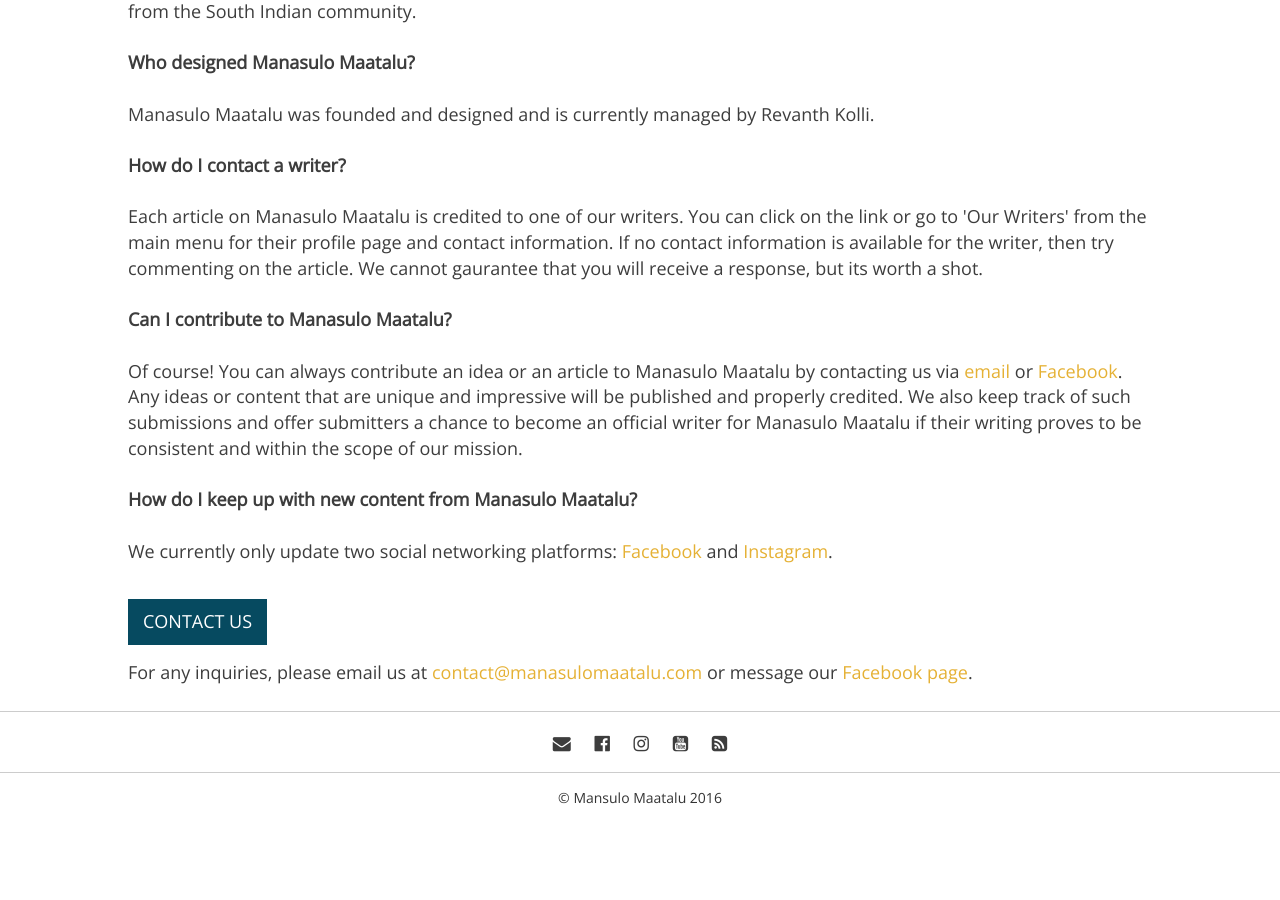
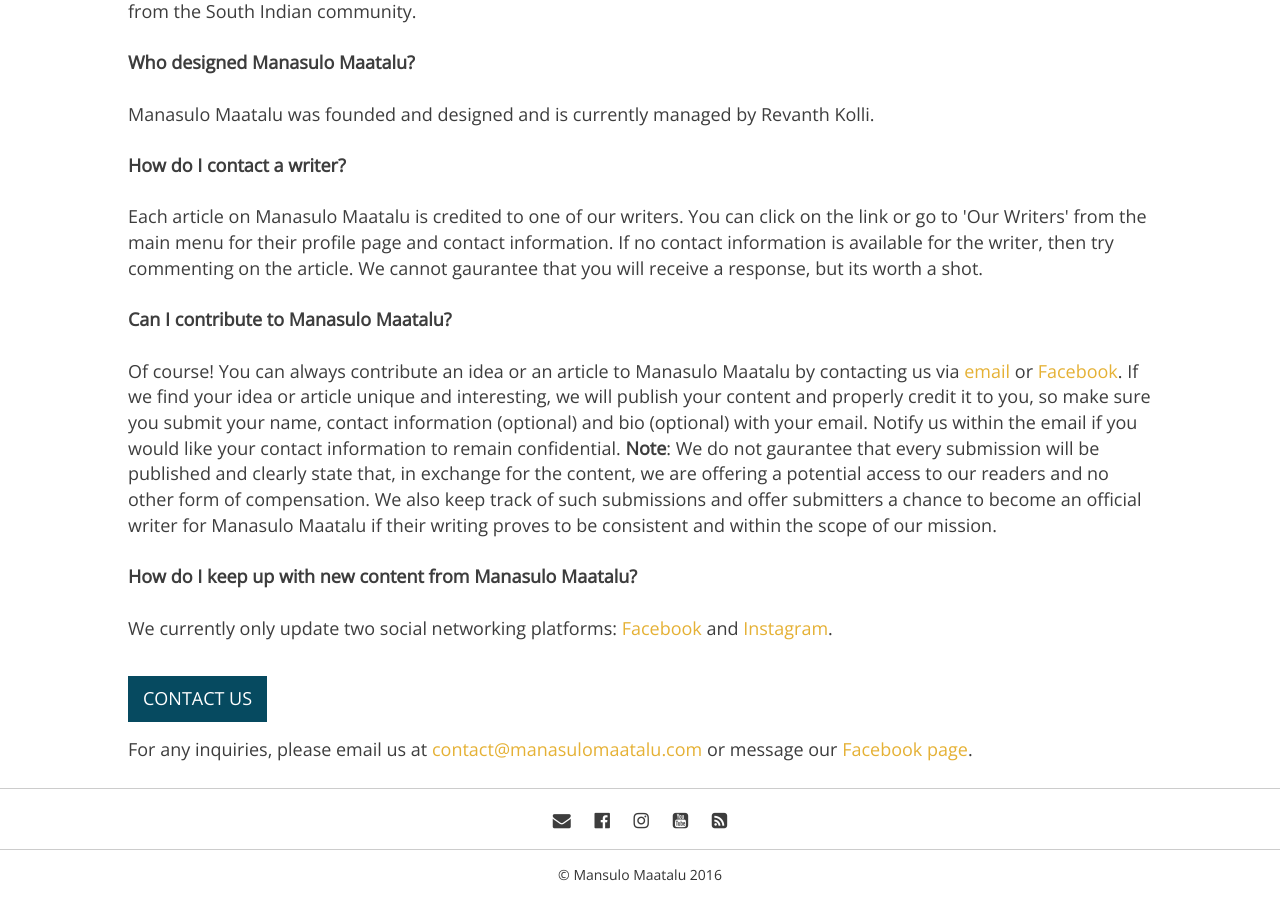
Before and after one commit to revanthkolli/manasulomaatalu, a Jekyll site: the page built from about.md, in a window 1280 px wide and 900 px high, scrolled down 1071 px. Built offline with Jekyll 4.4.1, drawn with Linux system fonts in a browser that asks for light colours; nearby versions of some CDN libraries; some web fonts are replaced; before the commit the page ends 1894 px from its top, so only the background shows below that.

Commit message:
updated about

```diff
--- a/about.md
+++ b/about.md
@@ -43,7 +43,7 @@ permalink: /about/
     <br>
     <br><b id="submissions"> Can I contribute to Manasulo Maatalu? </b>
     <br><br>
-    Of course! You can always contribute an idea or an article to Manasulo Maatalu by contacting us via <a href="mailto:contact@manasulomaatalu.com">email</a> or <a href="http://facebook.com/ManasuloMaatalu/" target="_blank">Facebook</a>. Any ideas or content that are unique and impressive will be published and properly credited. We also keep track of such submissions and offer submitters a chance to become an official writer for Manasulo Maatalu if their writing proves to be consistent and within the scope of our mission.
+    Of course! You can always contribute an idea or an article to Manasulo Maatalu by contacting us via <a href="mailto:contact@manasulomaatalu.com">email</a> or <a href="http://facebook.com/ManasuloMaatalu/" target="_blank">Facebook</a>. If we find your idea or article unique and interesting, we will publish your content and properly credit it to you, so make sure you submit your name, contact information (optional) and bio (optional) with your email. Notify us within the email if you would like your contact information to remain confidential. <b>Note</b>: We do not gaurantee that every submission will be published and clearly state that, in exchange for the content, we are offering a potential access to our readers and no other form of compensation. We also keep track of such submissions and offer submitters a chance to become an official writer for Manasulo Maatalu if their writing proves to be consistent and within the scope of our mission.
     <br>
     <br><b> How do I keep up with new content from Manasulo Maatalu? </b>
     <br><br>
```
